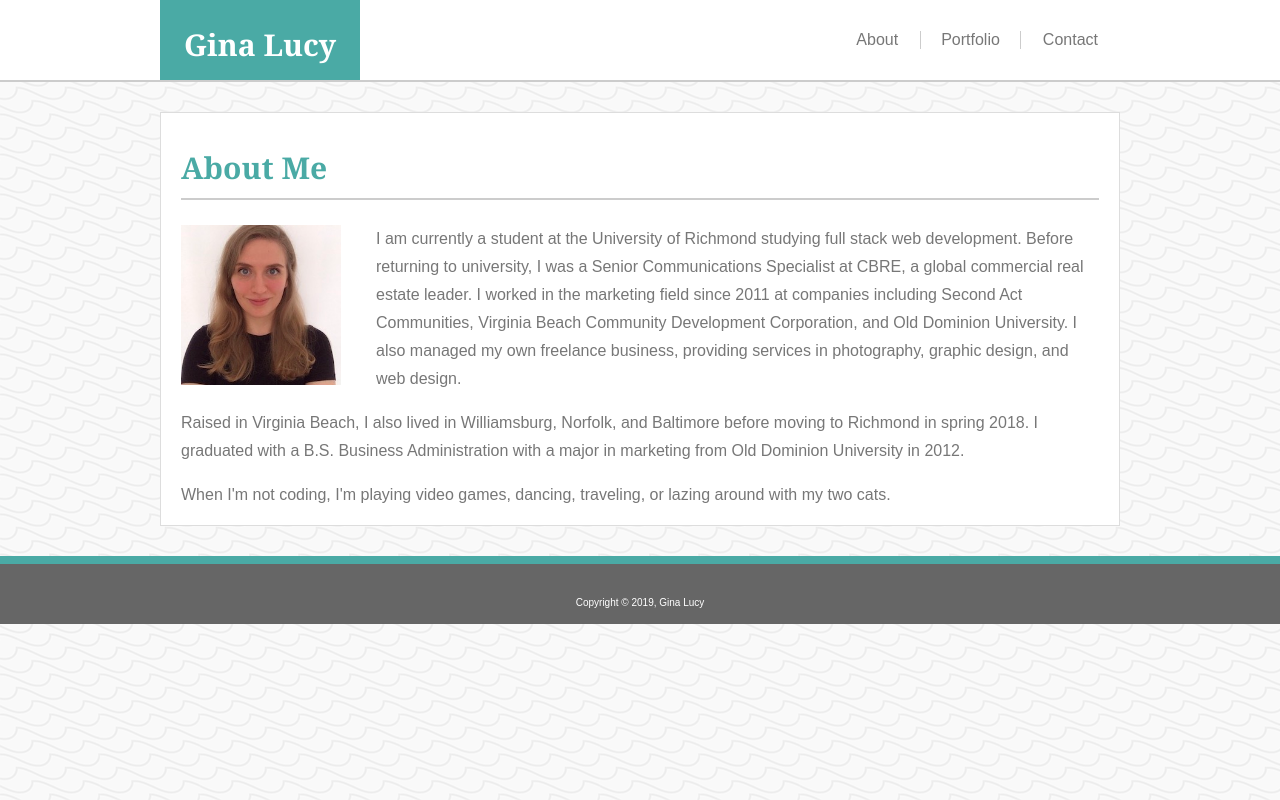
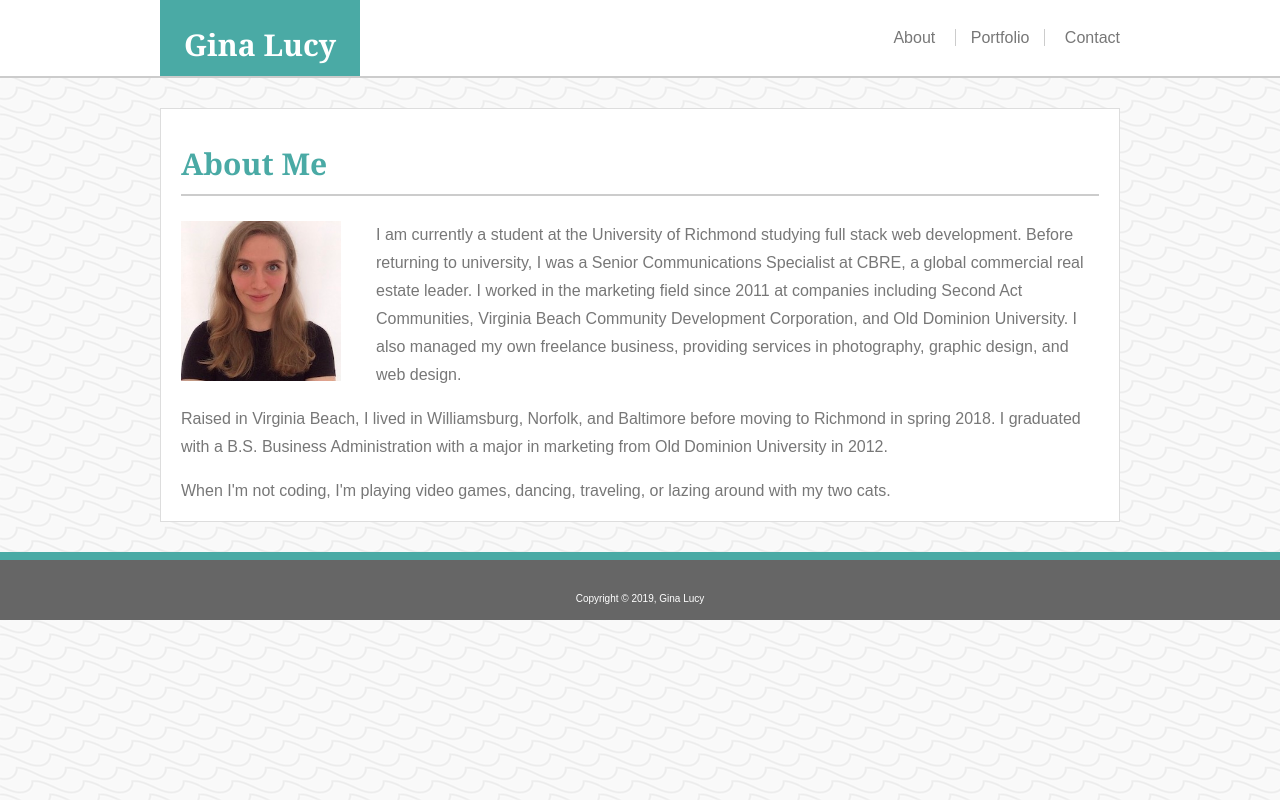
Before and after one commit to grlucy/URHomework1-Portfolio, a plain HTML site: page index.html in a window 1280 px wide. Drawn offline with Linux system fonts and the light colour scheme.

Commit message:
changed navbar to ul

```diff
--- a/assets/css/style.css
+++ b/assets/css/style.css
@@ -31,12 +31,19 @@ h1 {
     color: #777;
     margin: 29px 0;
 }
-.navbar td {
-    padding: 0 20px;
+.navbar li {
+    display:inline;
 }
-.row-border {
+.nav-start {
+    padding: 0 15px;
+}
+.nav-mid {
     border-left: 1px solid #ccc;
     border-right: 1px solid #ccc;
+    padding: 0 15px;
+}
+.nav-end {
+    padding: 0 0 0 15px;
 }
 .main-content {
     background-color: white;
--- a/index.html
+++ b/index.html
@@ -4,26 +4,18 @@
     <meta charset="UTF-8">
     <meta name="viewport" content="width=device-width, initial-scale=1.0">
     <meta http-equiv="X-UA-Compatible" content="ie=edge">
-    <title>Gina Lucy's Portfolio</title>
+    <title>About Gina Lucy</title>
     <link rel="stylesheet" type="text/css" href="./assets/css/style.css">
 </head>
 <body>
     <header>
         <div class="container">
                 <h1>Gina Lucy</h1>
-                <table class="navbar">
-                    <tr>
-                        <td>
-                            <a href="./index.html">About</a>
-                        </td>
-                        <td class="row-border">
-                            <a href="./portfolio.html">Portfolio</a>
-                        </td>
-                        <td>
-                            <a href="./contact.html">Contact</a>
-                        </td>
-                    </tr>
-                </table>
+                <ul class="navbar">
+                    <li class="nav-start"><a href="./index.html">About</a></li>
+                    <li class="nav-mid"><a href="./portfolio.html">Portfolio</a></li>
+                    <li class="nav-end"><a href="./contact.html">Contact</a></li>
+                </ul>
         </div>
     </header>
     <section>
@@ -32,7 +24,7 @@
                 <h2>About Me</h2>
                 <img class="headshot" src="./assets/images/Photo on 8-31-19 at 3.14 PM.jpg" alt="Gina Lucy">
                 <p>I am currently a student at the University of Richmond studying full stack web development. Before returning to university, I was a Senior Communications Specialist at CBRE, a global commercial real estate leader. I worked in the marketing field since 2011 at companies including Second Act Communities, Virginia Beach Community Development Corporation, and Old Dominion University. I also managed my own freelance business, providing services in photography, graphic design, and web design.</p>
-                <p>Raised in Virginia Beach, I also lived in Williamsburg, Norfolk, and Baltimore before moving to Richmond in spring 2018. I graduated with a B.S. Business Administration with a major in marketing from Old Dominion University in 2012.</p>
+                <p>Raised in Virginia Beach, I lived in Williamsburg, Norfolk, and Baltimore before moving to Richmond in spring 2018. I graduated with a B.S. Business Administration with a major in marketing from Old Dominion University in 2012.</p>
                 <p>When I'm not coding, I'm playing video games, dancing, traveling, or lazing around with my two cats.</p>
             </div>
         </div>
```
